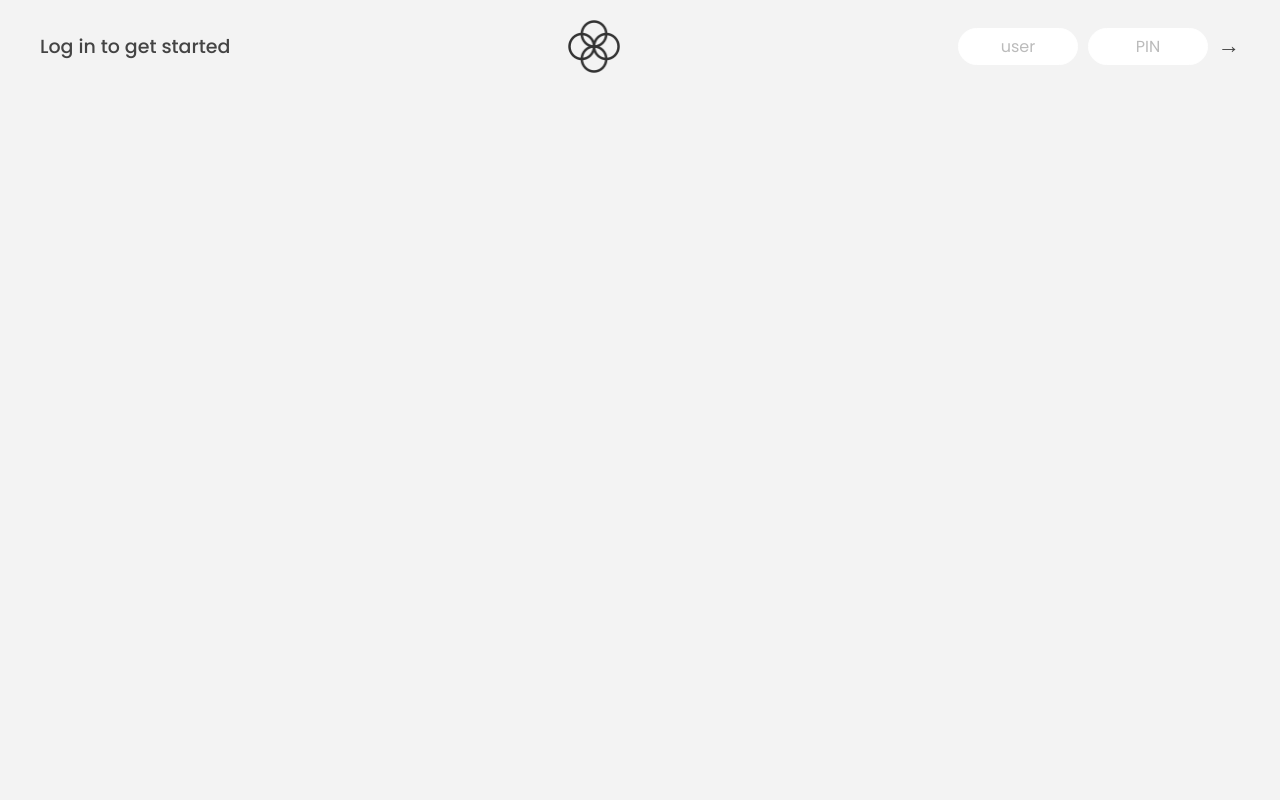
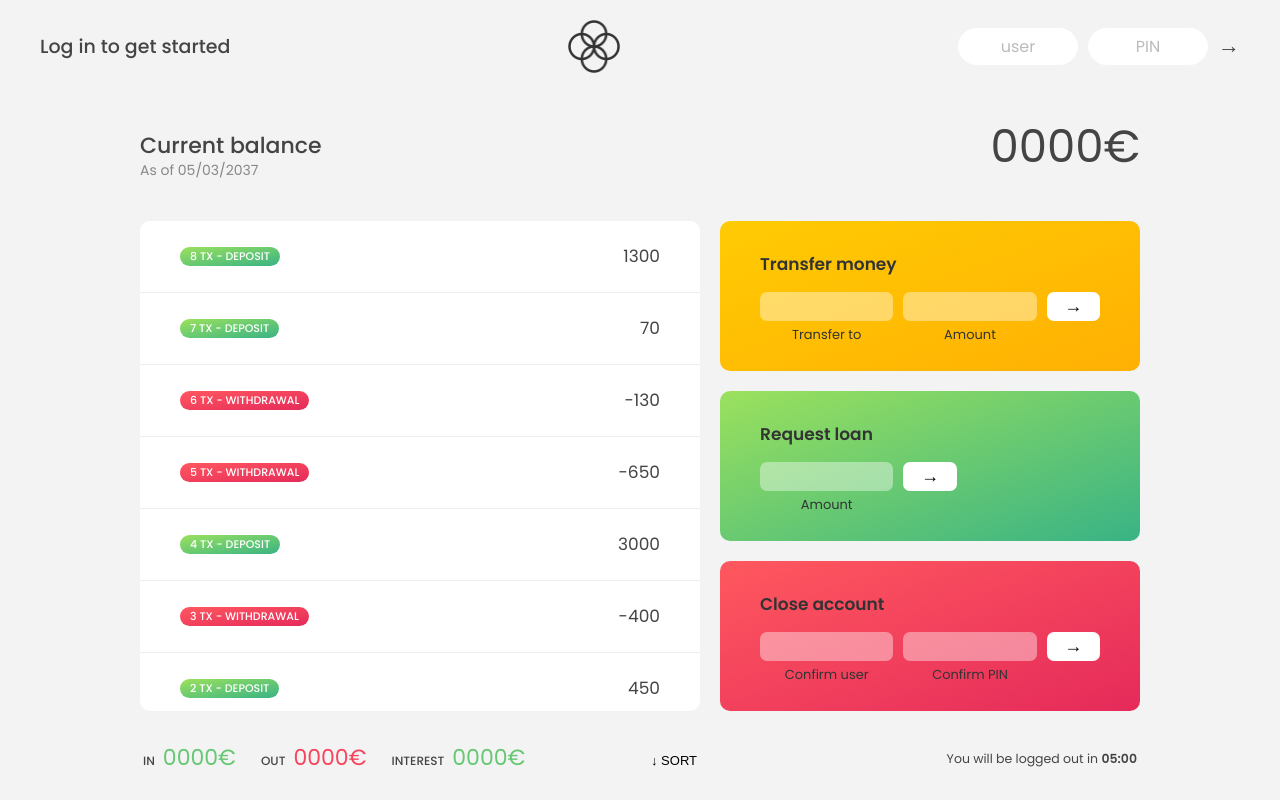
Before and after one commit to ItsThankK/js_learning, a plain HTML site: page arrays-starter/index.html in a window 1280 px wide. Drawn offline with Linux system fonts and the light colour scheme.

Commit message:
start bankist project - finish display movements

```diff
--- a/arrays-starter/script.js
+++ b/arrays-starter/script.js
@@ -60,6 +60,23 @@ const inputTransferAmount = document.querySelector('.form__input--amount');
 const inputLoanAmount = document.querySelector('.form__input--loan-amount');
 const inputCloseUsername = document.querySelector('.form__input--user');
 const inputClosePin = document.querySelector('.form__input--pin');
+
+const displayMovements = function (movements) {
+  containerMovements.innerHTML = ``; // set to empty
+  movements.forEach(function (mov, i) {
+    const type = mov > 0 ? `deposit` : `withdrawal`;
+    const html = `
+        <div class="movements__row">
+          <div class="movements__type movements__type--${type}">${
+      i + 1
+    } tx - ${type}</div>
+          <div class="movements__value">${mov}</div>
+        </div>
+    `;
+    containerMovements.insertAdjacentHTML(`afterbegin`, html);
+  });
+};
+displayMovements(account1.movements);
 
 /////////////////////////////////////////////////
 /////////////////////////////////////////////////
--- a/arrays-starter/style.css
+++ b/arrays-starter/style.css
@@ -16,7 +16,7 @@ html {
 }
 
 body {
-  font-family: "Poppins", sans-serif;
+  font-family: 'Poppins', sans-serif;
   color: #444;
   background-color: #f3f3f3;
   height: 100vh;
@@ -94,7 +94,7 @@ nav {
   gap: 2rem;
 
   /* NOTE This creates the fade in/out anumation */
-  opacity: 0;
+  /* opacity: 0; */
   transition: all 1s;
 }
 
```
